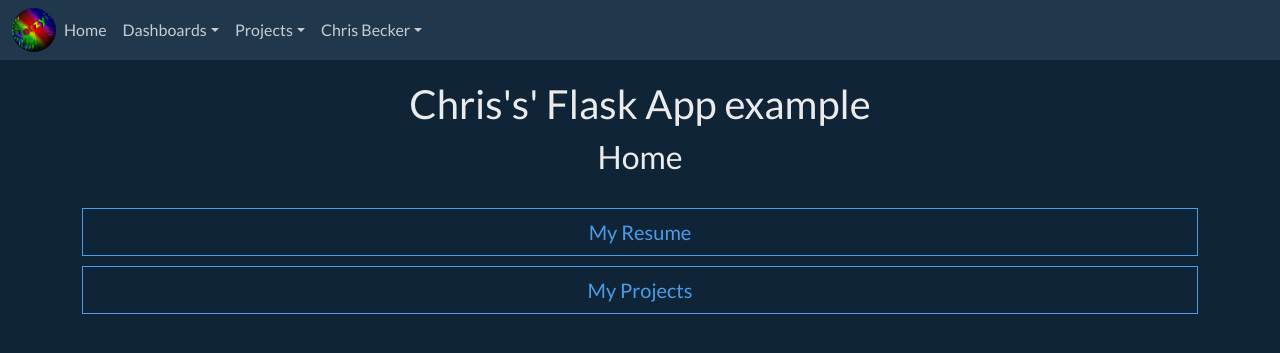
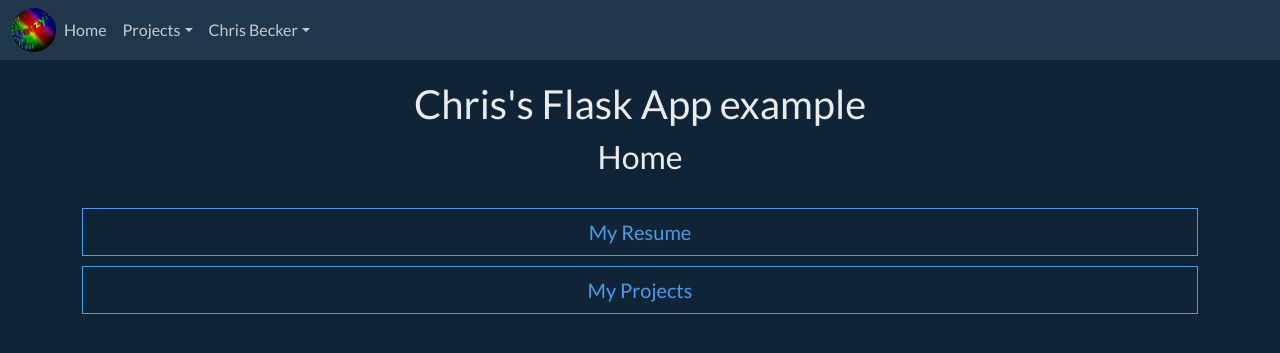
Before and after one commit to Verzyi/codespaces-flask, a Flask app: page / in a window 1280 px wide. Shown: the top 353 px of the page. Run offline with Flask 3, Linux system fonts and the light colour scheme; some libraries are stand-ins or nearby versions.

Commit message:
adding more info to app

```diff
--- a/templates/base.html
+++ b/templates/base.html
@@ -26,13 +26,6 @@
           <a class="nav-item nav-link" id="home" href="/">Home</a>
           <li class="nav-item dropdown">
             <a class="nav-link dropdown-toggle" data-bs-toggle="dropdown" href="#" role="button" aria-haspopup="true"
-               aria-expanded="false">Dashboards</a>
-            <div class="dropdown-menu">
-              <a class="nav-item nav-link" id="printers_link" href="/dashboards/printers">Printer Status</a>
-            </div>
-          </li>
-          <li class="nav-item dropdown">
-            <a class="nav-link dropdown-toggle" data-bs-toggle="dropdown" href="#" role="button" aria-haspopup="true"
                aria-expanded="false">Projects</a>
             <div class="dropdown-menu">
               <a class="nav-item nav-link" id="powder_link" href="/powder/home">Powder Management</a>
@@ -44,8 +37,8 @@
             <a class="nav-link dropdown-toggle" data-bs-toggle="dropdown" href="#" role="button" aria-haspopup="true"
                aria-expanded="false">{{user.first_name}} {{user.last_name}}</a>
             <div class="dropdown-menu">
-              <a class="nav-item nav-link" id="userSettings" href="/settings">Settings</a>
-              <a class="nav-item nav-link" id="logOut" href="/logout">Log Out</a>
+              <a class="nav-item nav-link" id="userSettings" href="/settings">My Resume</a>
+              <a class="nav-item nav-link" id="logOut" href="/logout">Contact Info</a>
           </li>
         </div>
         {% else %}
--- a/templates/home.html
+++ b/templates/home.html
@@ -1,7 +1,7 @@
 {% extends "base.html" %}
 {% block title %} Home {% endblock title %}
 {% block content %}
-<h1>{{user.first_name}}'s' Flask App example</h1>
+<h1>{{user.first_name}}'s Flask App example</h1>
 <h2>{{ self.title() }}</h2>
 <br>
 <div class="container">
```
